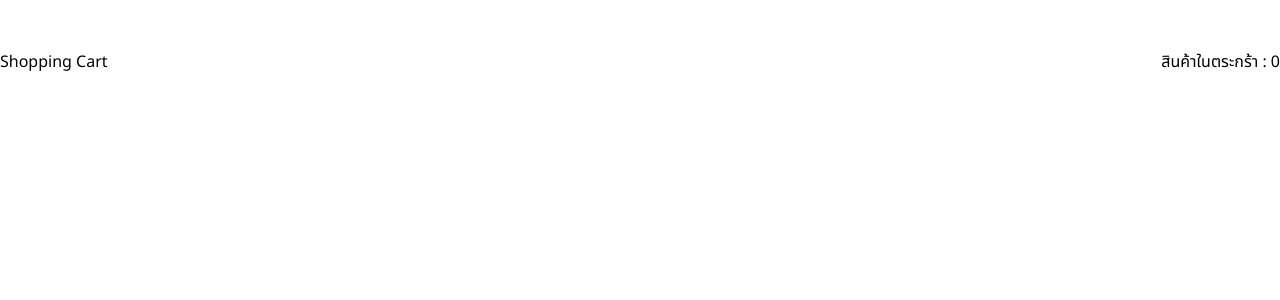
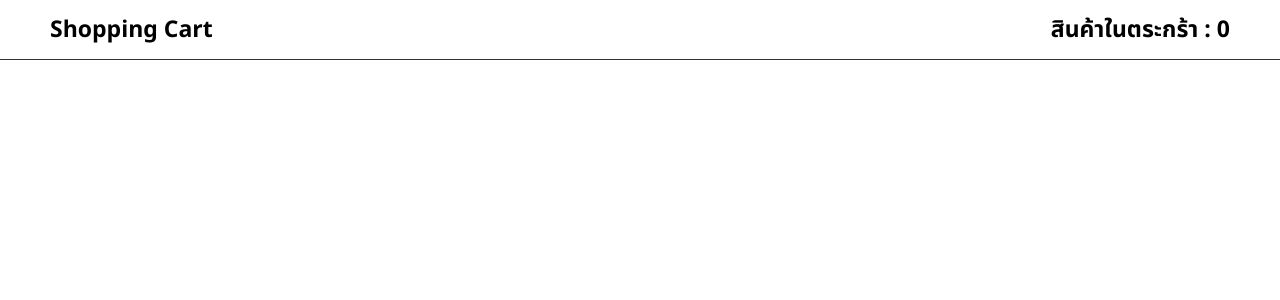
Before and after one commit to Suwit1100/Shopping-Cart-react, a React (Vite) app in the folder shopping-cart/: page / in a window 1280 px wide. Shown: the top 300 px of the page. Built offline with nearby package versions, Linux system fonts and the light colour scheme.

Commit message:
style Header

```diff
--- a/shopping-cart/src/css/Header.css
+++ b/shopping-cart/src/css/Header.css
@@ -1,5 +1,13 @@
 header {
     display: flex;
     justify-content: space-between;
-    margin-block: 50px;
+    font-size: 23px;
+    border-bottom: 1px solid #333;
+    align-items: center;
+    height: 60px;
 }
+
+span {
+    margin-inline: 50px;
+    font-weight: bold;
+}
```
Also changed, not shown: shopping-cart/src/data/product.js (added, +25 -0 lines), shopping-cart/src/context/CartContext.js (added).
